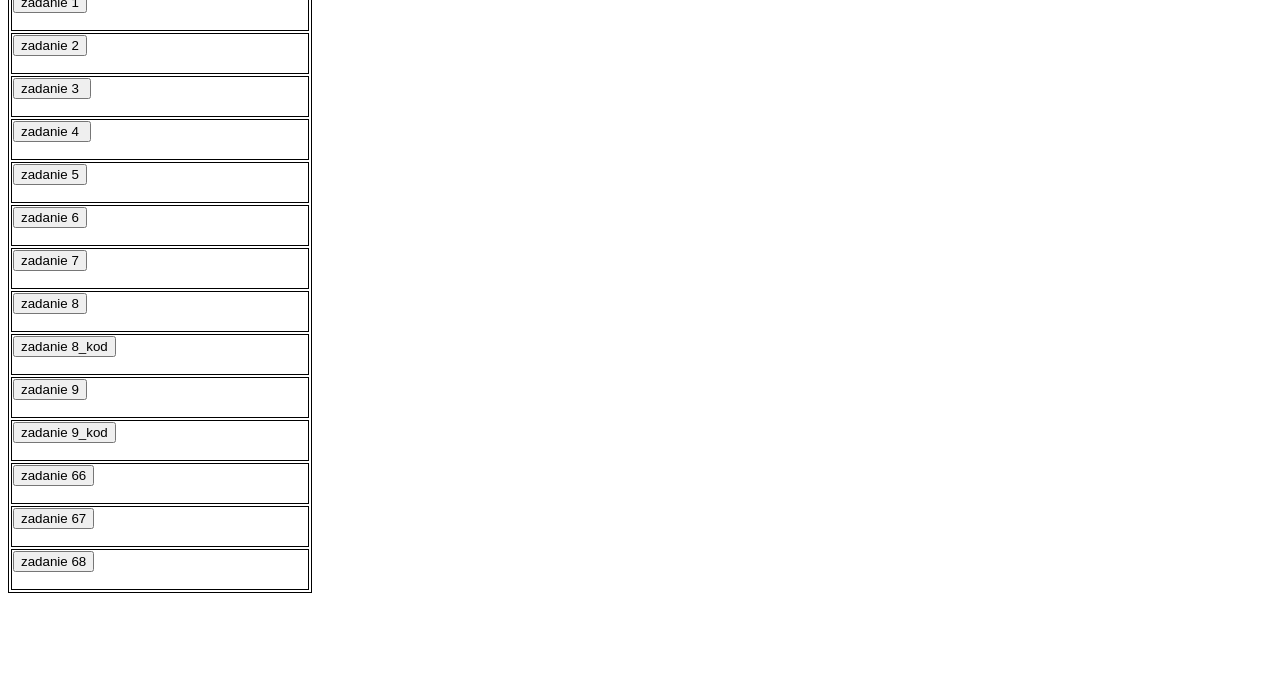
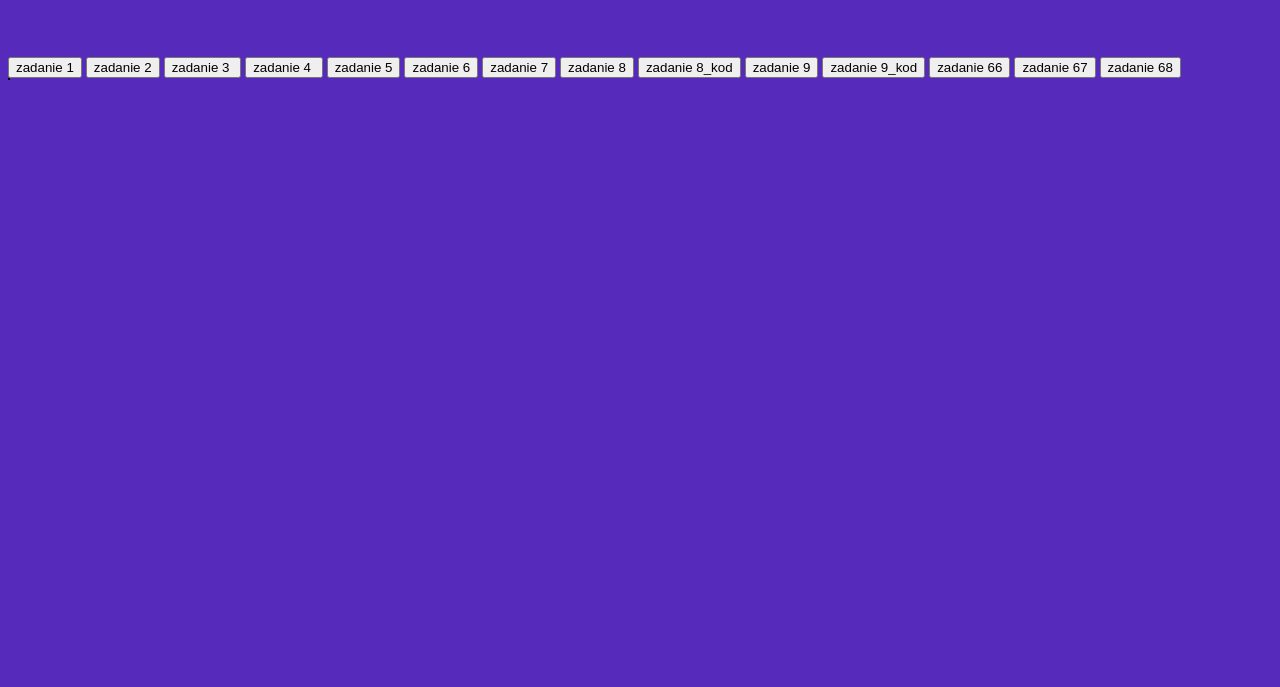
Before and after one commit to Kinowski-Daniel/Witryny-i-Aplikacje-Kinowski, a plain HTML site: page index.html in a window 1280 px wide. Shown: the part 113-800 px from the top of the page. Drawn offline with Linux system fonts and the light colour scheme.

Commit message:
Update index.html

```diff
--- a/index.html
+++ b/index.html
@@ -4,128 +4,88 @@
         <script language="JavaScript">
 		function WinOpen_kinowski1()
 		{
-		 window.open("zadanie1.html", "okienko1", "toolbar=no,directories=no,menubar=no,height=1200,width=2000,top=200,left=200");
+		 window.open("zadanie1.html");
 		 }
 
 		 function WinOpen_kinowski2()
 		 {
-		 window.open("zadanie2.html", "okienko2", "toolbar=no,directories=no,menubar=no,height=1200,width=2000,top=200,left=200");
+		 window.open("zadanie2.html");
 		 }
 		  function WinOpen_kinowski3()
 		 {
-		 window.open("zadanie3.html", "okienko3", "toolbar=no,directories=no,menubar=no,height=1200,width=2000,top=200,left=200");
+		 window.open("zadanie3.html");
 		 }
 		  function WinOpen_kinowski4()
 		 {
-		 window.open("zadanie4.html", "okienko4", "toolbar=no,directories=no,menubar=no,height=1200,width=2000,top=200,left=200");
+		 window.open("zadanie4.html");
 		 }
 		  function WinOpen_kinowski5()
 		 {
-		 window.open("zadanie5.html", "okienko5", "toolbar=no,directories=no,menubar=no,height=1200,width=2000,top=200,left=200");
+		 window.open("zadanie5.html");
 		 }
 		  function WinOpen_kinowski6()
 		 {
-		 window.open("zadanie6.html", "okienko6", "toolbar=no,directories=no,menubar=no,height=1200,width=2000,top=200,left=200");
+		 window.open("zadanie6.html");
 		 }
 		  function WinOpen_kinowski7()
 		 {
-		 window.open("zadanie7.html", "okienko7", "toolbar=no,directories=no,menubar=no,height=1200,width=2000,top=200,left=200");
+		 window.open("zadanie7.html");
 		 }
 		  function WinOpen_kinowski8()
 		 {
-		 window.open("zadanie8.html", "okienko8", "toolbar=no,directories=no,menubar=no,height=1200,width=2000,top=200,left=200");
+		 window.open("zadanie8.html");
 		 }
 		 function WinOpen_kinowski8_kod()
 		 {
-		 window.open("zadanie8_kod.html", "okienko8_kod", "toolbar=no,directories=no,menubar=no,height=1200,width=2000,top=200,left=200");
+		 window.open("zadanie8_kod.html");
 		 }
 		 function WinOpen_kinowski9()
 		 {
-		 window.open("zadanie9.html", "okienko9", "toolbar=no,directories=no,menubar=no,height=1200,width=2000,top=200,left=200");
+		 window.open("zadanie9.html");
 		 }
 		 function WinOpen_kinowski9_kod()
 		 {
-		 window.open("zadanie9_kod.html", "okienko9_kod", "toolbar=no,directories=no,menubar=no,height=1200,width=2000,top=200,left=200");
+		 window.open("zadanie9_kod.html");
 		 }
          function WinOpen_kinowski66()
 		 {
-		 window.open("zadanie66.html", "okienko66", "toolbar=no,directories=no,menubar=no,height=1200,width=2000,top=200,left=200");
+		 window.open("zadanie66.html");
 		 }
          function WinOpen_kinowski67()
 		 {
-		 window.open("zadanie67.html", "okienko67", "toolbar=no,directories=no,menubar=no,height=1200,width=2000,top=200,left=200");
+		 window.open("zadanie67.html");
 		 }
          function WinOpen_kinowski68()
 		 {
-		 window.open("zadanie68.html", "okienko68", "toolbar=no,directories=no,menubar=no,height=1200,width=2000,top=200,left=200");
+		 window.open("zadanie68.html");
 		 }
 		 </script>
 		 </head>
 		 <body>
 		 <table style="margin-right:100%;">
-   <tbody><tr>
-       <td colspan="50"><p style="font-size: 2cm;align:right">Kinowski</p></td>
-   </tr>
-   <tr>
-      <td>
-          <form><input type="button" name="przycisk" value="zadanie 1" onclick="WinOpen_kinowski1(' ')"></form>
-      </td>
-	  <tr>
-	  <td>
-	  <form><input type="button" name="przycisk" value="zadanie 2" onclick="WinOpen_kinowski2(' ')"></form>
-	  </td>
-	  <tr>
-	  <td>
-	  <form><input type="button" name="przycisk" value="zadanie 3 " onclick="WinOpen_kinowski3(' ')"></form>
-	  </td>
-	  <tr>
-	  <td>
-	  <form><input type="button" name="przycisk" value="zadanie 4 " onclick="WinOpen_kinowski4(' ')"></form>
-	  </td>
-	  <tr>
-	  <td>
-	  <form><input type="button" name="przycisk" value="zadanie 5" onclick="WinOpen_kinowski5(' ')"></form>
-	  </td>
-	  <tr>
-	  <td>
-	  <form><input type="button" name="przycisk" value="zadanie 6" onclick="WinOpen_kinowski6(' ')"></form>
-	  </td>
-	  <tr>
-	  <td>
-	  <form><input type="button" name="przycisk" value="zadanie 7" onclick="WinOpen_kinowski7(' ')"></form>
-	  </td>
-	  <tr>
-	  <td>
-	  <form><input type="button" name="przycisk" value="zadanie 8" onclick="WinOpen_kinowski8(' ')"></form>
-	  </td>
-		  <tr>
-	  <td>
-	  <form><input type="button" name="przycisk" value="zadanie 8_kod" onclick="WinOpen_kinowski8_kod(' ')"></form>
-	  </td>
-	  <tr>
-	  <td>
-	  <form><input type="button" name="przycisk" value="zadanie 9" onclick="WinOpen_kinowski9(' ')"></form>
-	  </td>
-		  <tr>
-	  <td>
-	  <form><input type="button" name="przycisk" value="zadanie 9_kod" onclick="WinOpen_kinowski9_kod(' ')"></form>
+ <body style="background-color: #562abb;">
+	<p style="font-size: 2cm; text-align: center; color: #344fe9"> Daniel Kinowski 2P</p>
+	 <div>
+        <form style="text-align: center;">
+        <input type="button" name="przycisk" value="zadanie 1" onclick="WinOpen_kinowski1(' ')"class="centrowanie">
+        <input type="button" name="przycisk" value="zadanie 2" onclick="WinOpen_kinowski2(' ')"class="centrowanie">
+        <input type="button" name="przycisk" value="zadanie 3 " onclick="WinOpen_kinowski3(' ')"class="centrowanie">
+        <input type="button" name="przycisk" value="zadanie 4 " onclick="WinOpen_kinowski4(' ')"class="centrowanie">
+        <input type="button" name="przycisk" value="zadanie 5" onclick="WinOpen_kinowski5(' ')"class="centrowanie">
+	    <input type="button" name="przycisk" value="zadanie 6" onclick="WinOpen_kinowski6(' ')"class="centrowanie">
+	    <input type="button" name="przycisk" value="zadanie 7" onclick="WinOpen_kinowski7(' ')"class="centrowanie">
+        <input type="button" name="przycisk" value="zadanie 8" onclick="WinOpen_kinowski8(' ')"class="centrowanie">
+        <input type="button" name="przycisk" value="zadanie 8_kod" onclick="WinOpen_kinowski8_kod(' ')"class="centrowanie">
+        <input type="button" name="przycisk" value="zadanie 9" onclick="WinOpen_kinowski9(' ')"class="centrowanie">
+	    <input type="button" name="przycisk" value="zadanie 9_kod" onclick="WinOpen_kinowski9_kod(' ')"class="centrowanie">
+	    <input type="button" name="przycisk" value="zadanie 66" onclick="WinOpen_kinowski66(' ')"class="centrowanie">
+        <input type="button" name="przycisk" value="zadanie 67" onclick="WinOpen_kinowski67(' ')"class="centrowanie">
+        <input type="button" name="przycisk" value="zadanie 68" onclick="WinOpen_kinowski68(' ')"class="centrowanie">
+             </form>
+             </div>
 
-	  </td>
-      <tr>
-      <td>
-        <form><input type="button" name="przycisk" value="zadanie 66" onclick="WinOpen_kinowski66(' ')"></form>
+	  </table>
 
-        </td>
-        <tr>
-        <td>
-            <form><input type="button" name="przycisk" value="zadanie 67" onclick="WinOpen_kinowski67(' ')"></form>
+      </body>
 
-            </td>
-            <tr>
-            <td>
-                <form><input type="button" name="przycisk" value="zadanie 68" onclick="WinOpen_kinowski68(' ')"></form>
-
-                </td>
-	  </table>
-	  </body>
 	  </html>
```
